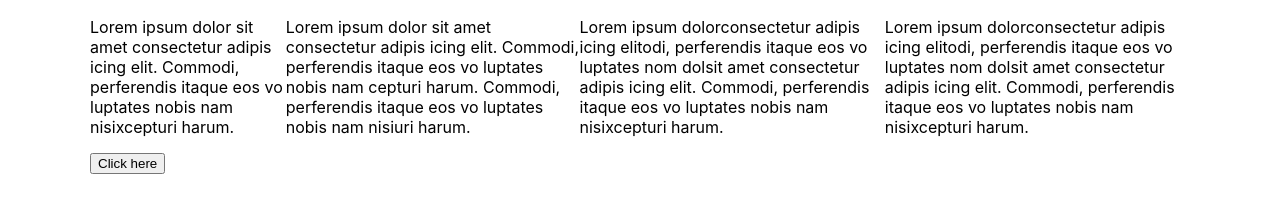
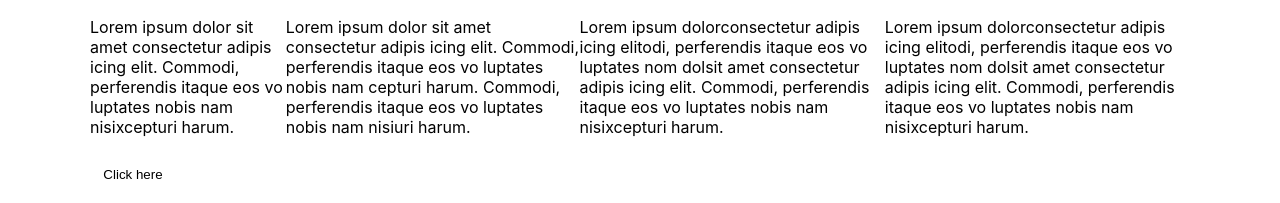
Before and after one commit to Liyana04/grid, a plain HTML site: page flex.html in a window 1280 px wide. Shown: the part 1563-1766 px from the top of the page. Before the commit the page ends 1745 px from the top, so only its background shows below. Drawn offline with Linux system fonts and the light colour scheme.

Commit message:
change css

```diff
--- a/flex.html
+++ b/flex.html
@@ -137,7 +137,7 @@
                         icing elit. Commodi, perferendis itaque eos vo
                         luptates nobis nam nisixcepturi harum.
                     </p>
-                    <button class="">Click here</button>
+                    <button class="flex-button">Click here</button>
                 </div>
                 <div>
                     <h2>Title here2</h2>
```
